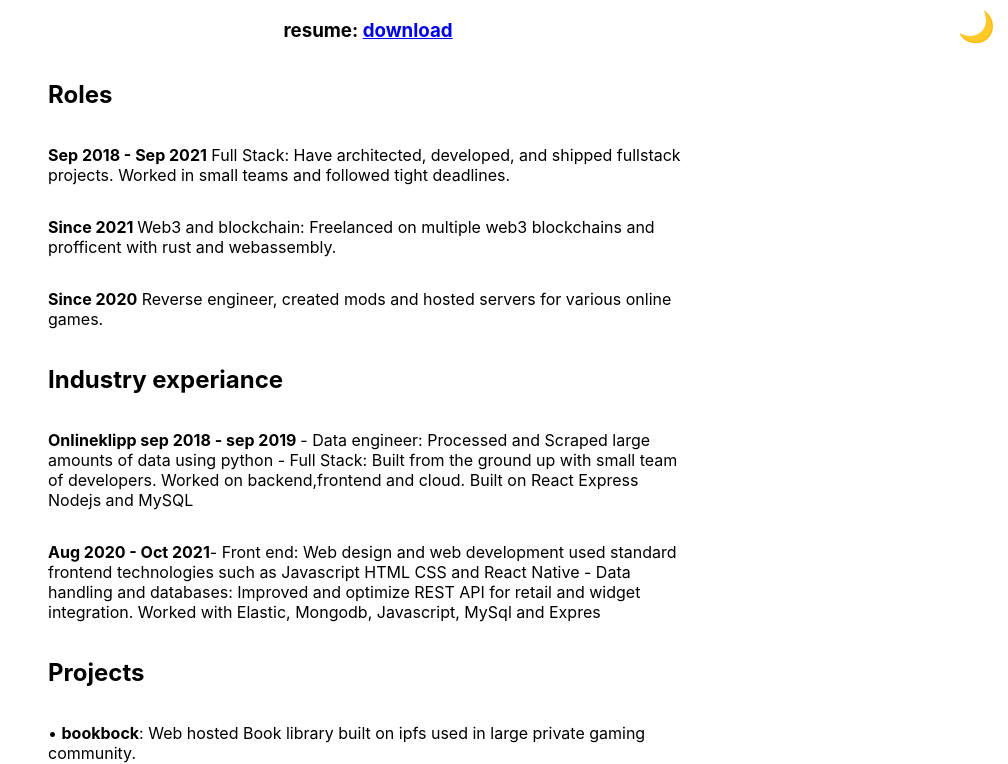
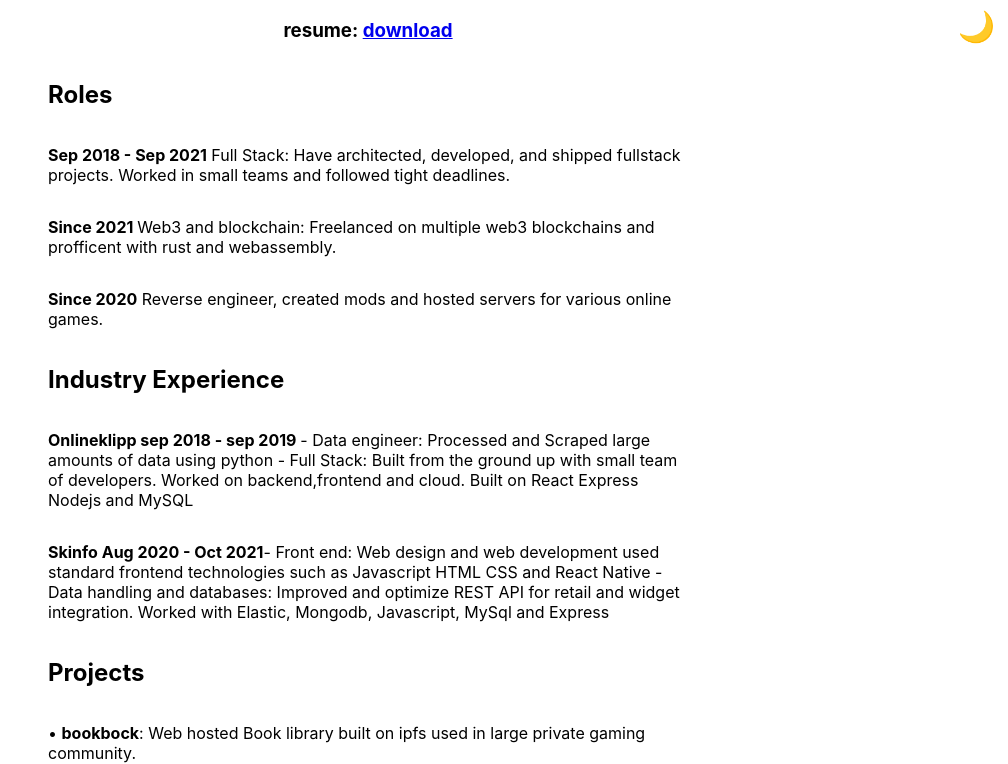
Before and after one commit to raskenstam/resume, a Next.js app: page / in a window 1280 px wide. Shown: the top 764 px of the page, without its empty margins (272-1280 px from the left). Built offline with nearby package versions, Linux system fonts and the light colour scheme.

Commit message:
Spelling and Resume

```diff
--- a/pages/index.tsx
+++ b/pages/index.tsx
@@ -29,7 +29,7 @@
           {" Reverse engineer, created mods and hosted servers for various online games."}
         </p>
         <h2>
-          Industry experiance
+          Industry Experience
         </h2>
         <p>
           <b>Onlineklipp sep 2018 - sep 2019 </b>
@@ -38,11 +38,11 @@
           Built on React Express Nodejs and MySQL
         </p>
         <p>
-          <b> Aug 2020 - Oct 2021</b>
+          <b> Skinfo Aug 2020 - Oct 2021</b>
           - Front end: Web design and web development used standard frontend technologies such as Javascript HTML CSS
           and React Native
           - Data handling and databases: Improved and optimize REST API for retail and widget integration. Worked
-          with Elastic, Mongodb, Javascript, MySql and Expres
+          with Elastic, Mongodb, Javascript, MySql and Express
         </p>
         <h2> Projects</h2>
         <p>
```
Also changed, not shown: 1 other file (tests, documents, lock files or other folders).
